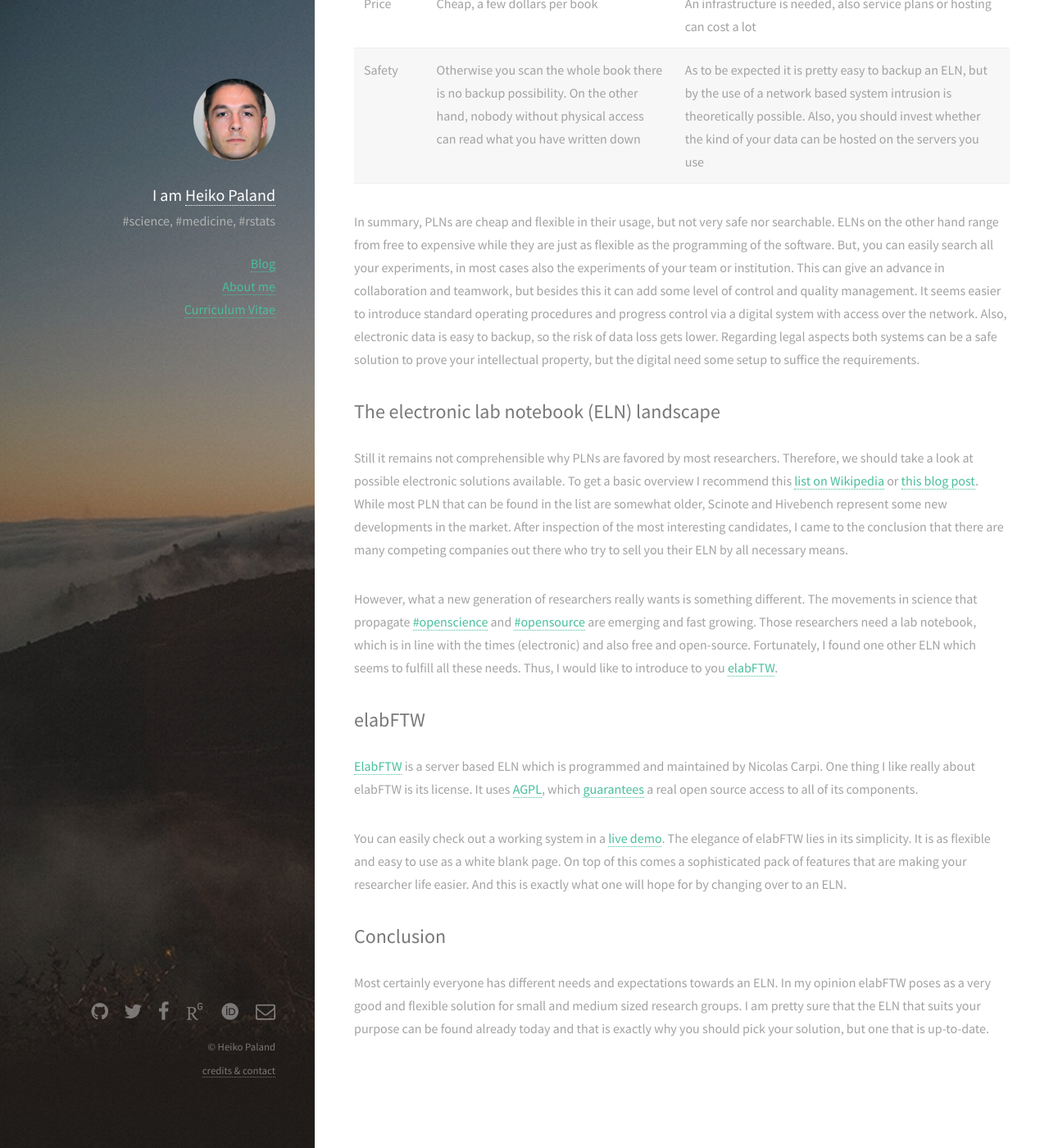
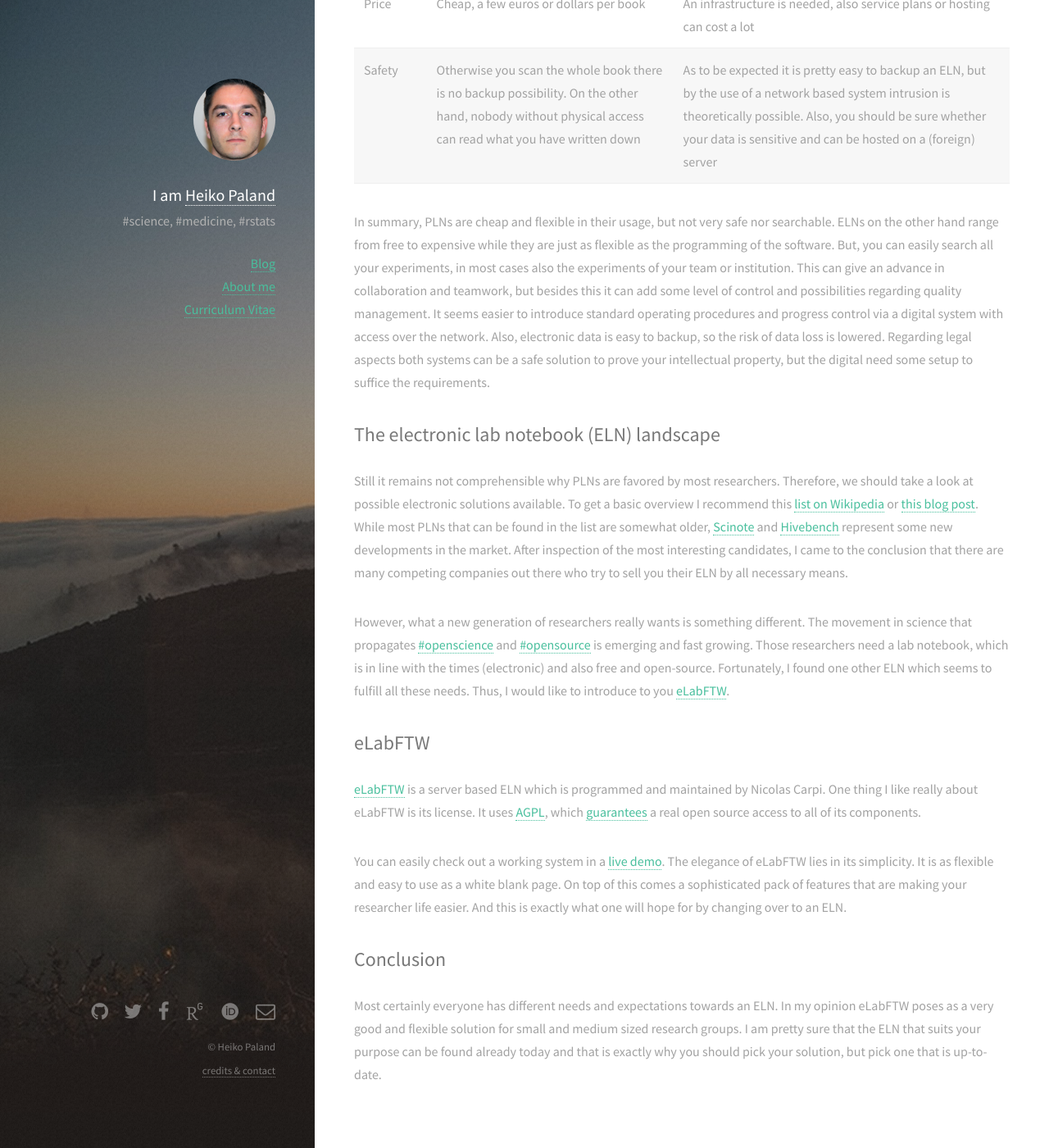
Before and after one commit to old-jekyll-templates/Strata-Jekyll-Theme, a Jekyll site: the page built from testpage.md, in a window 1280 px wide and 1400 px high, scrolled down 856 px. Shown: the whole window at 82% size. Built offline with Jekyll 4.4.1, drawn with Linux system fonts in a browser that asks for light colours; some web fonts are replaced; comment, search, counter and statistics services are not loaded.

Commit message:
testpage

```diff
--- a/testpage.md
+++ b/testpage.md
@@ -18,23 +18,23 @@ To get in touch with the topic the following table will provide an overview on s
 | | Paper-based lab notebook | Electronic lab notebook |
 |-|-----|-----|
 | Flexibility | Everything you can draw, write or stick in it is possible | Flexible to a certain degree, dependent on the programming
-| Price | Cheap, a few dollars per book | An infrastructure is needed, also service plans or hosting can cost a lot
-| Safety | Otherwise you scan the whole book there is no backup possibility. On the other hand, nobody without physical access can read what you have written down  |  As to be expected it is pretty easy to backup an ELN, but by the use of a network based system intrusion is theoretically possible. Also, you should invest whether the kind of your data can be hosted on the servers you use
+| Price | Cheap, a few euros or dollars per book | An infrastructure is needed, also service plans or hosting can cost a lot
+| Safety | Otherwise you scan the whole book there is no backup possibility. On the other hand, nobody without physical access can read what you have written down  |  As to be expected it is pretty easy to backup an ELN, but by the use of a network based system intrusion is theoretically possible. Also, you should be sure whether your data is sensitive and can be hosted on a (foreign) server
 
-In summary, PLNs are cheap and flexible in their usage, but not very safe nor searchable. ELNs on the other hand range from free to expensive while they are just as flexible as the programming of the software. But, you can easily search all your experiments, in most cases also the experiments of your team or institution. This can give an advance in collaboration and teamwork, but besides this it can add some level of control and quality management. It seems easier to introduce standard operating procedures and progress control via a digital system with access over the network. Also, electronic data is easy to backup, so the risk of data loss gets lower. Regarding legal aspects both systems can be a safe solution to prove your intellectual property, but the digital need some setup to suffice the requirements.
+In summary, PLNs are cheap and flexible in their usage, but not very safe nor searchable. ELNs on the other hand range from free to expensive while they are just as flexible as the programming of the software. But, you can easily search all your experiments, in most cases also the experiments of your team or institution. This can give an advance in collaboration and teamwork, but besides this it can add some level of control and possibilities regarding quality management. It seems easier to introduce standard operating procedures and progress control via a digital system with access over the network. Also, electronic data is easy to backup, so the risk of data loss is lowered. Regarding legal aspects both systems can be a safe solution to prove your intellectual property, but the digital need some setup to suffice the requirements.
 
 ## The electronic lab notebook (ELN) landscape
 
-Still it remains not comprehensible why PLNs are favored by most researchers. Therefore, we should take a look at possible electronic solutions available. To get a basic overview I recommend this [list on Wikipedia](https://en.wikipedia.org/wiki/List_of_ELN_software_packages) or [this blog post](http://splice-bio.com/the-7-best-electronic-lab-notebooks-eln-for-your-research/). While most PLN that can be found in the list are somewhat older, Scinote and Hivebench represent some new developments in the market. After inspection of the most interesting candidates, I came to the conclusion that there are many competing companies out there who try to sell you their ELN by all necessary means.
+Still it remains not comprehensible why PLNs are favored by most researchers. Therefore, we should take a look at possible electronic solutions available. To get a basic overview I recommend this [list on Wikipedia](https://en.wikipedia.org/wiki/List_of_ELN_software_packages) or [this blog post](http://splice-bio.com/the-7-best-electronic-lab-notebooks-eln-for-your-research/). While most PLNs that can be found in the list are somewhat older, [Scinote](http://scinote.net/) and [Hivebench](https://www.hivebench.com/) represent some new developments in the market. After inspection of the most interesting candidates, I came to the conclusion that there are many competing companies out there who try to sell you their ELN by all necessary means.
 
-However, what a new generation of researchers really wants is something different. The movements in science that propagate [#openscience](https://twitter.com/hashtag/openscience) and [#opensource](https://twitter.com/hashtag/openscience) are emerging and fast growing. Those researchers need a lab notebook, which is in line with the times (electronic) and also free and open-source. Fortunately, I found one other ELN which seems to fulfill all these needs. Thus, I would like to introduce to you [elabFTW](http://www.elabftw.net/).
+However, what a new generation of researchers really wants is something different. The movement in science that propagates [#openscience](https://twitter.com/hashtag/openscience) and [#opensource](https://twitter.com/hashtag/openscience) is emerging and fast growing. Those researchers need a lab notebook, which is in line with the times (electronic) and also free and open-source. Fortunately, I found one other ELN which seems to fulfill all these needs. Thus, I would like to introduce to you [eLabFTW](http://www.elabftw.net/).
 
-## elabFTW
+## eLabFTW
 
-[ElabFTW](http://www.elabftw.net/) is a server based ELN which is programmed and maintained by Nicolas Carpi. One thing I like really about elabFTW is its license. It uses [AGPL](https://www.gnu.org/licenses/agpl-3.0.en.html), which [guarantees](http://choosealicense.com/licenses/agpl-3.0/) a real open source access to all of its components.
+[eLabFTW](http://www.elabftw.net/) is a server based ELN which is programmed and maintained by Nicolas Carpi. One thing I like really about eLabFTW is its license. It uses [AGPL](https://www.gnu.org/licenses/agpl-3.0.en.html), which [guarantees](http://choosealicense.com/licenses/agpl-3.0/) a real open source access to all of its components.
 
-You can easily check out a working system in a [live demo](https://demo.elabftw.net/login.php). The elegance of elabFTW lies in its simplicity. It is as flexible and easy to use as a white blank page. On top of this comes a sophisticated pack of features that are making your researcher life easier. And this is exactly what one will hope for by changing over to an ELN.
+You can easily check out a working system in a [live demo](https://demo.elabftw.net/login.php). The elegance of eLabFTW lies in its simplicity. It is as flexible and easy to use as a white blank page. On top of this comes a sophisticated pack of features that are making your researcher life easier. And this is exactly what one will hope for by changing over to an ELN.
 
 ## Conclusion
 
-Most certainly everyone has different needs and expectations towards an ELN. In my opinion elabFTW poses as a very good and flexible solution for small and medium sized research groups. I am pretty sure that the ELN that suits your purpose can be found already today and that is exactly why you should pick your solution, but one that is up-to-date.
+Most certainly everyone has different needs and expectations towards an ELN. In my opinion eLabFTW poses as a very good and flexible solution for small and medium sized research groups. I am pretty sure that the ELN that suits your purpose can be found already today and that is exactly why you should pick your solution, but pick one that is up-to-date.
```
